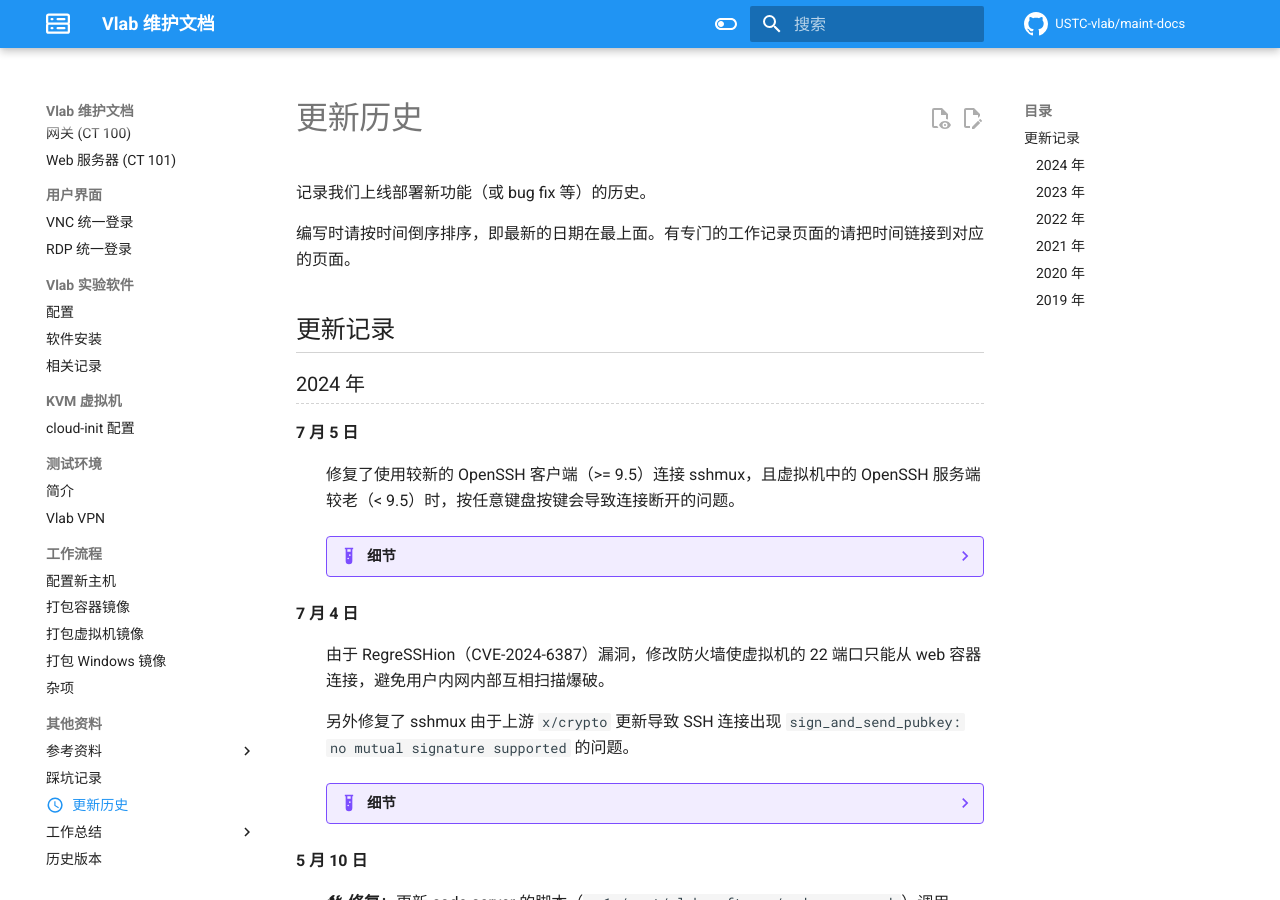
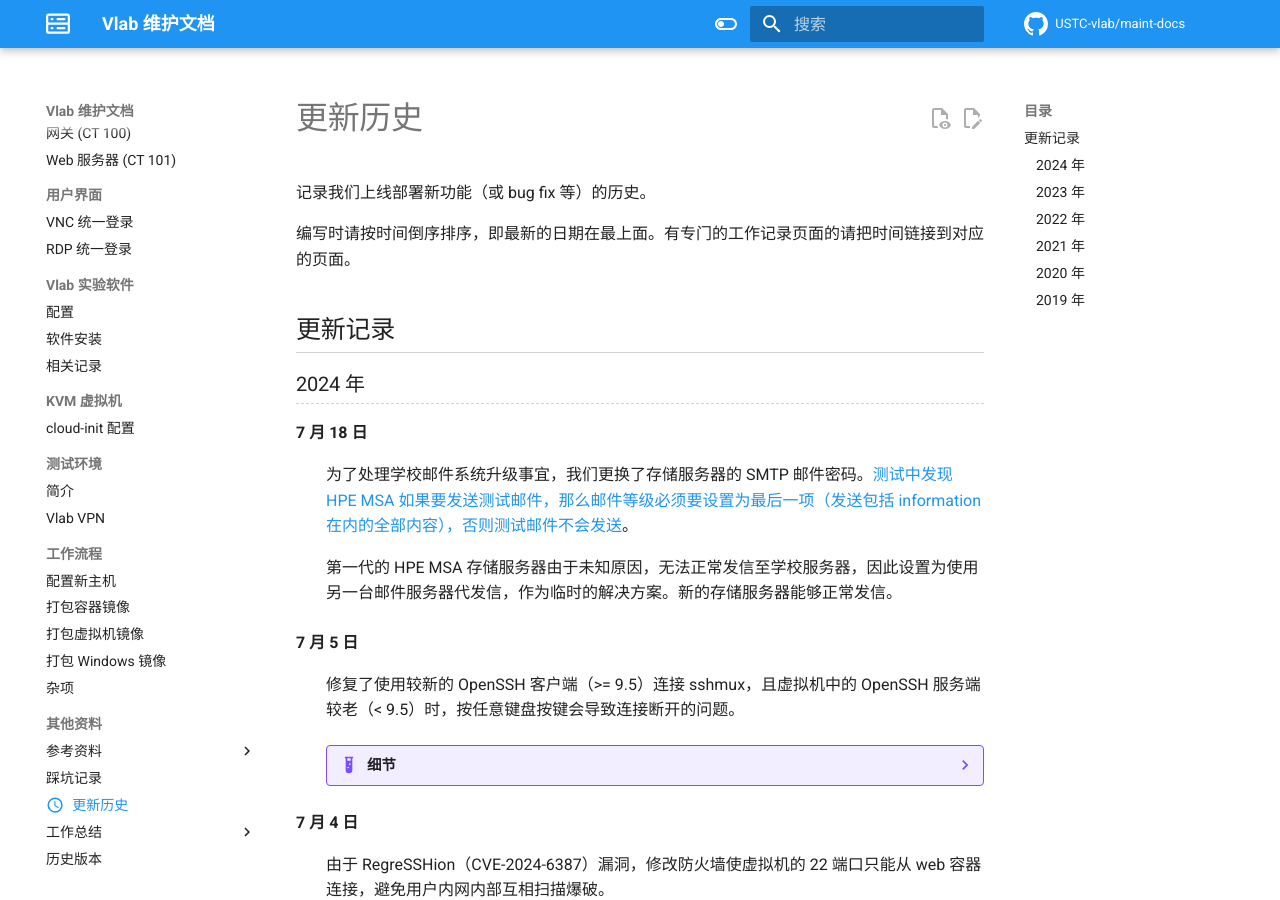
Before and after one commit to USTC-vlab/maint-docs, an MkDocs documentation site: the page built from docs/changelog.md, in a window 1280 px wide and 900 px high. Built offline with MkDocs 1.6.1 and Material for MkDocs 9.7.7, drawn with Linux system fonts in a browser that asks for light colours; comment, search, counter and statistics services are not loaded.

Commit message:
changelog: Add 2024-07-18

```diff
--- a/docs/changelog.md
+++ b/docs/changelog.md
@@ -11,6 +11,12 @@ icon: material/clock-outline
 ## 更新记录
 
 ### 2024 年
+
+7 月 18 日
+
+:   为了处理学校邮件系统升级事宜，我们更换了存储服务器的 SMTP 邮件密码。[测试中发现 HPE MSA 如果要发送测试邮件，那么邮件等级必须要设置为最后一项（发送包括 information 在内的全部内容），否则测试邮件不会发送](https://support.hpe.com/hpesc/public/docDisplay?docId=sd00002146en_us&page=GUID-2FD89E8A-5484-44AE-BD6D-80BDF9B45270.html)。
+
+    第一代的 HPE MSA 存储服务器由于未知原因，无法正常发信至学校服务器，因此设置为使用另一台邮件服务器代发信，作为临时的解决方案。新的存储服务器能够正常发信。
 
 7 月 5 日
 
```
